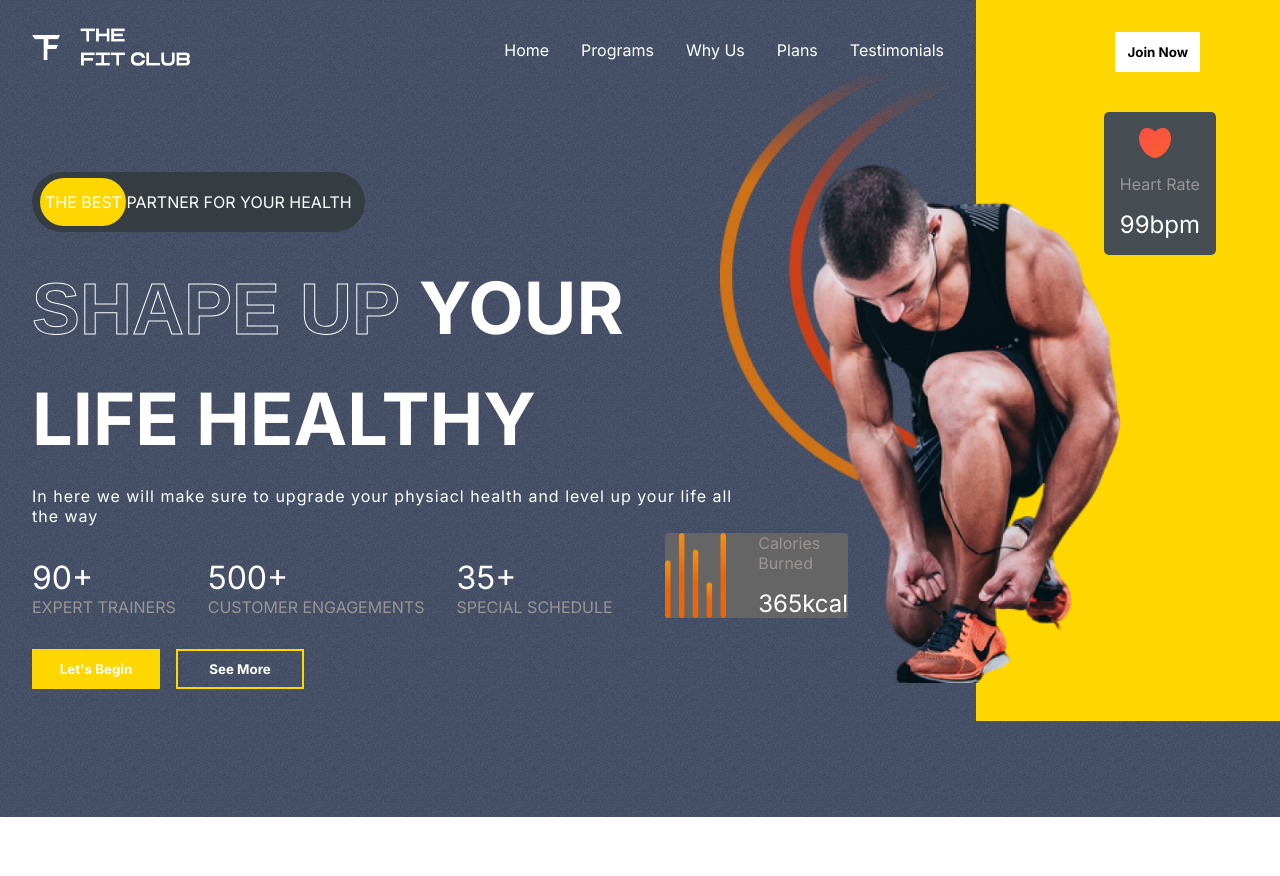
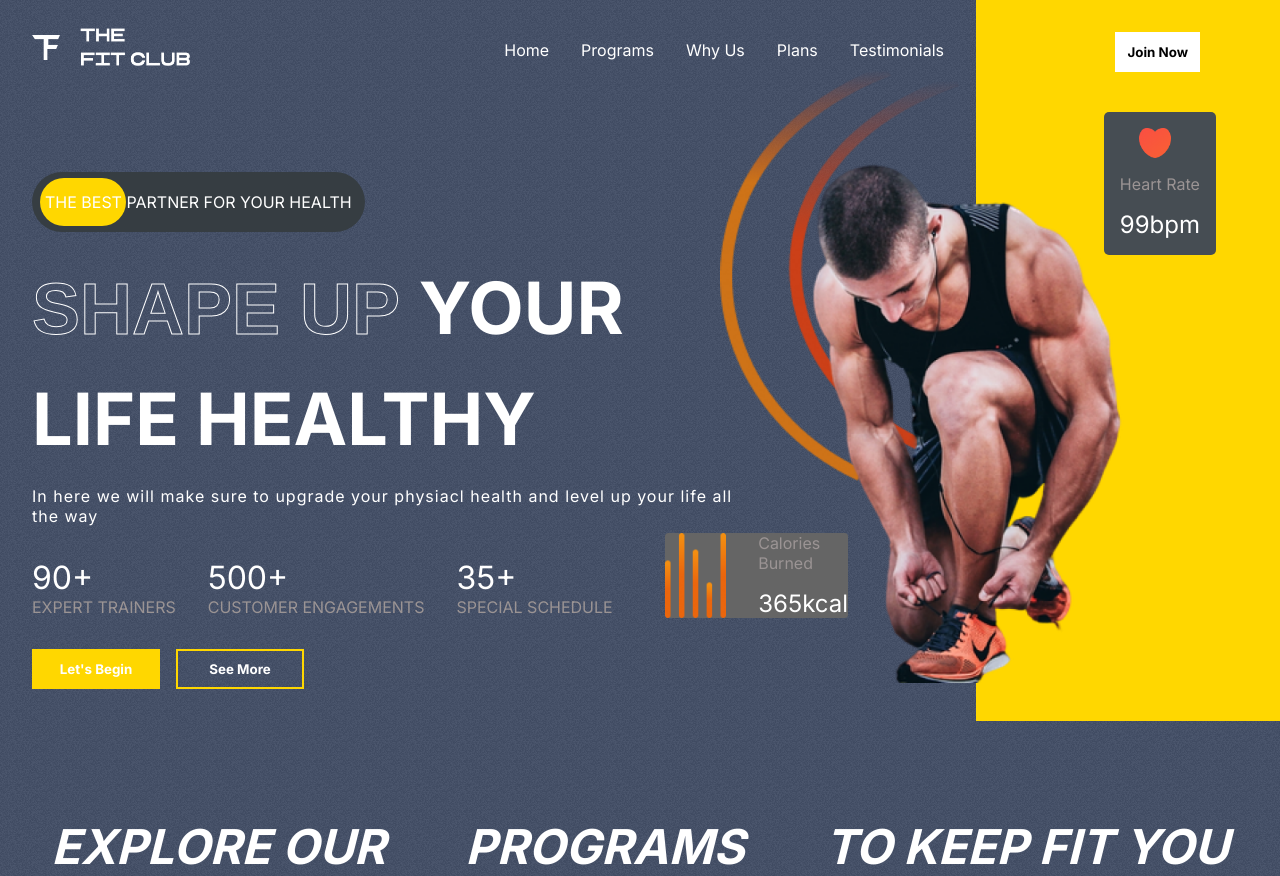
Before and after one commit to gihanthakavishan/Gymnasium_Application, a React (Create React App) app: page / in a window 1280 px wide. Before the commit the page ends 817 px from the top, so only its background shows below. Built offline with nearby package versions, Linux system fonts and the light colour scheme.

Commit message:
create program text and add css

```diff
--- a/src/components/Programs/Programs.css
+++ b/src/components/Programs/Programs.css
@@ -0,0 +1,17 @@
+.Programs{
+    display: flex;
+    flex-direction: column;
+    gap: 2rem;
+    padding: 0 2rem;
+}
+
+.programs-header{
+    display: flex;
+    gap: 5rem;
+    font-size: 3rem;
+    font-weight: bold;
+    justify-content: center;
+    color: white;
+    text-transform: uppercase;
+    font-style: italic;
+}
--- a/src/components/Programs/Programs.jsx
+++ b/src/components/Programs/Programs.jsx
@@ -1,10 +1,14 @@
-import React from 'react'
-import './Programs.css'
+import React from 'react';
+import "./Programs.css";
 
 const Programs = () => {
   return (
     <div className="Programs" id="programs">
-
+        <div className="programs-header">
+            <span>Explore our</span>
+            <span>Programs</span>
+            <span>to keep fit you</span>
+        </div>
     </div>
   )
 }
```
